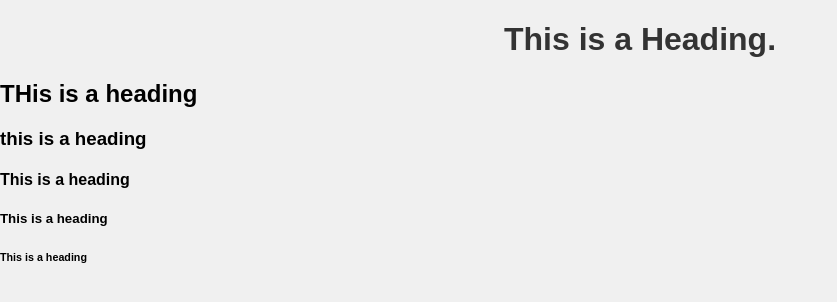
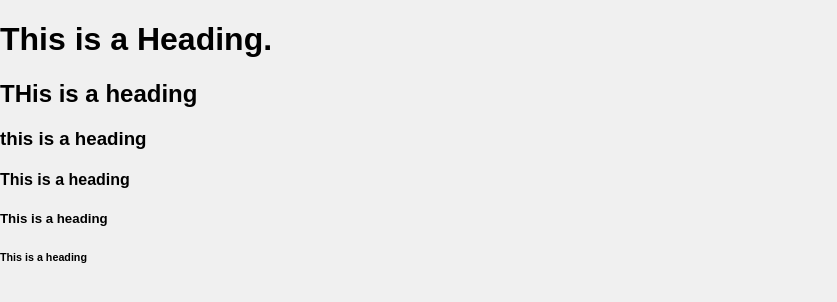
Before and after one commit to LehlohonoloMofula/FNB_App_Academy, a plain HTML site: page Week_01/index.html in a window 1280 px wide. Shown: the whole page, without its empty margins (0-837 px from the left). Drawn offline with Linux system fonts and the light colour scheme.

Commit message:
Update styles.css
removed h1 css styles

```diff
--- a/Week_01/styles.css
+++ b/Week_01/styles.css
@@ -4,7 +4,3 @@ body {
     margin: 0;
     padding: 0;
 }
-h1 {
-    color: #333;
-    text-align: center;
-}
```
